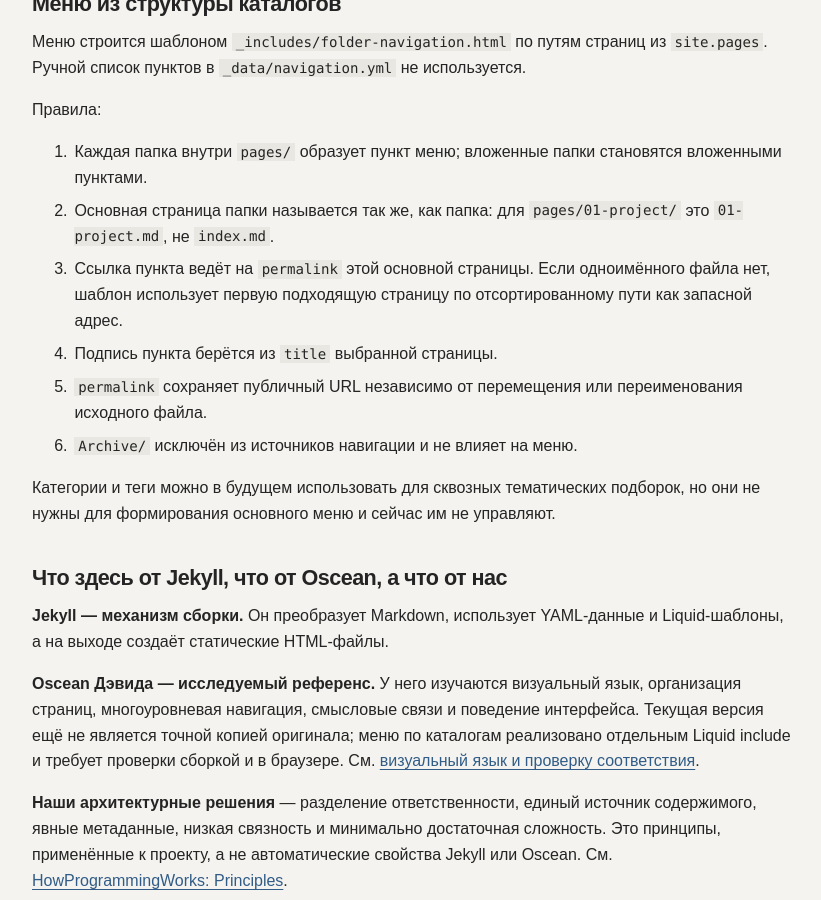
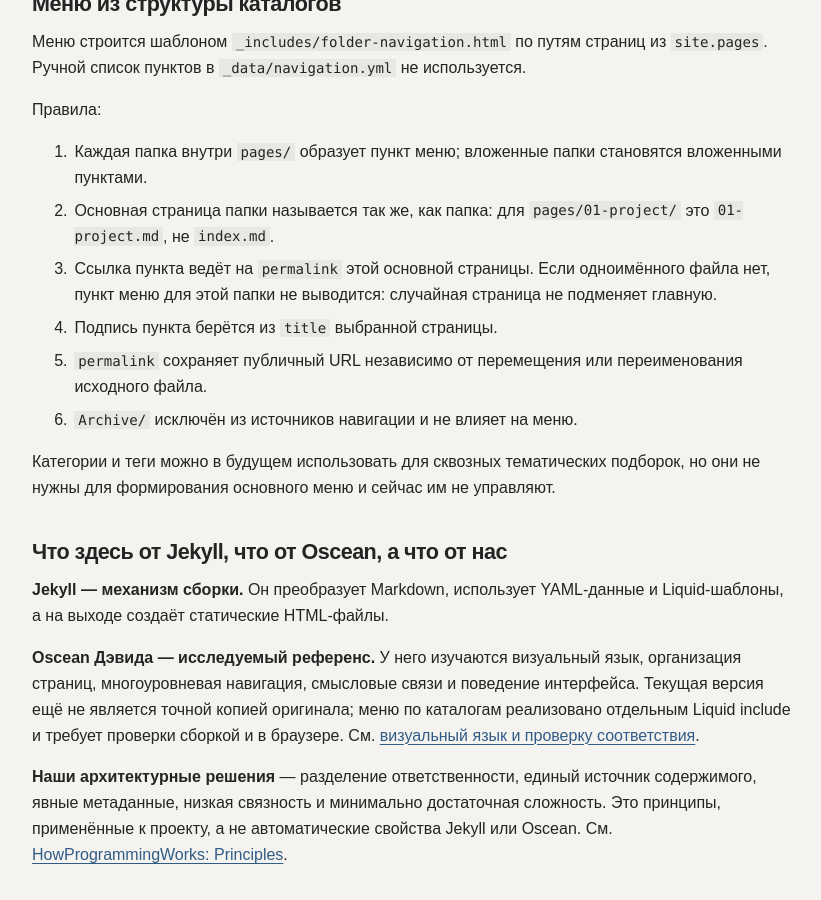
Before and after one commit to devAItester/aishare, a Jekyll site: the page built from pages/02-architecture/02-architecture.md, in a window 1280 px wide and 900 px high, scrolled down 1112 px. Shown: the whole window, without its empty margins (88-909 px from the left). Built offline with Jekyll 4.4.1, drawn with Linux system fonts in a browser that asks for light colours.

Commit message:
Document strict folder-main navigation rule

```diff
--- a/pages/02-architecture/02-architecture.md
+++ b/pages/02-architecture/02-architecture.md
@@ -40,7 +40,7 @@
 
 1. Каждая папка внутри `pages/` образует пункт меню; вложенные папки становятся вложенными пунктами.
 2. Основная страница папки называется так же, как папка: для `pages/01-project/` это `01-project.md`, не `index.md`.
-3. Ссылка пункта ведёт на `permalink` этой основной страницы. Если одноимённого файла нет, шаблон использует первую подходящую страницу по отсортированному пути как запасной адрес.
+3. Ссылка пункта ведёт на `permalink` этой основной страницы. Если одноимённого файла нет, пункт меню для этой папки не выводится: случайная страница не подменяет главную.
 4. Подпись пункта берётся из `title` выбранной страницы.
 5. `permalink` сохраняет публичный URL независимо от перемещения или переименования исходного файла.
 6. `Archive/` исключён из источников навигации и не влияет на меню.
```
